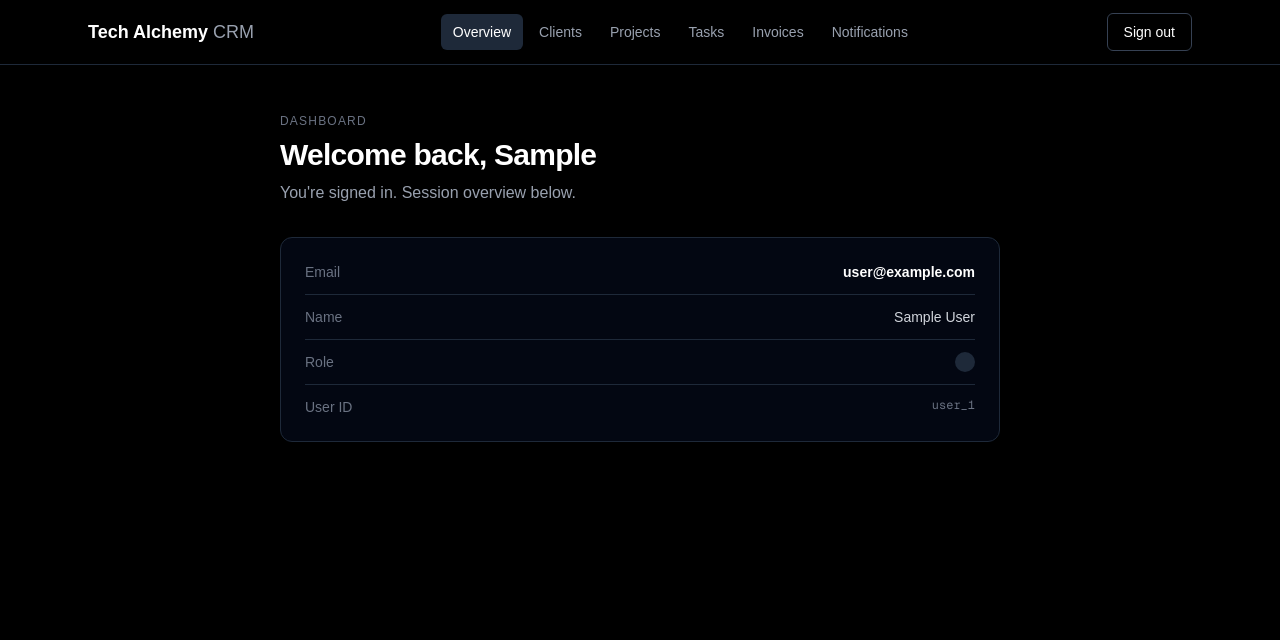
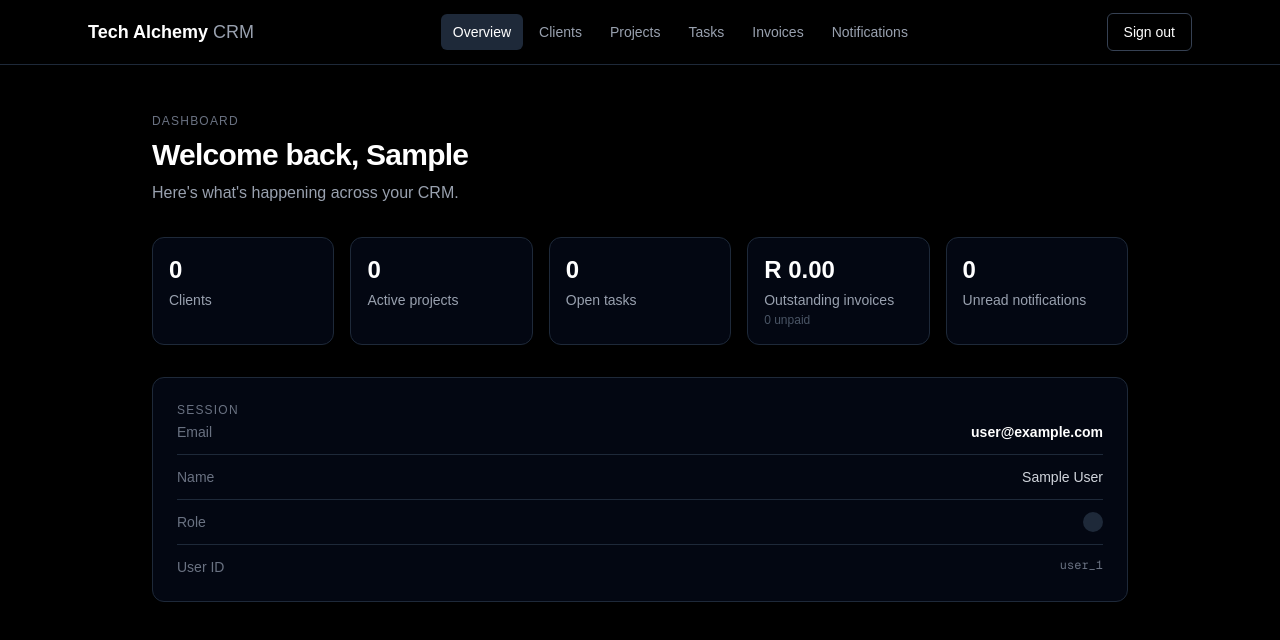
Before and after one commit to keketsoleu25/tech-alchemy-crm, a Next.js app: page /dashboard in a window 1280 px wide. Shown: the top 640 px of the page. Built offline with nearby package versions, Linux system fonts and the light colour scheme; no server answers; the database is empty; sample sign-in values are in the browser's storage.

Commit message:
feat(dashboard): add live stats cards for clients, projects, tasks, invoices, notifications

```diff
--- a/app/dashboard/page.tsx
+++ b/app/dashboard/page.tsx
@@ -1,13 +1,84 @@
 import Link from "next/link";
 import { auth } from "@/lib/auth";
 import { redirect } from "next/navigation";
+import { prisma } from "@/lib/prisma";
+
+function money(n: number) {
+  return `R ${n.toLocaleString(undefined, {
+    minimumFractionDigits: 2,
+    maximumFractionDigits: 2,
+  })}`;
+}
 
 export default async function DashboardPage() {
   const session = await auth();
   if (!session?.user) redirect("/login");
 
+  const userId = session.user.id;
+
+  const [
+    clientCount,
+    activeProjectCount,
+    openTaskCount,
+    unpaidInvoices,
+    unreadNotificationCount,
+  ] = await Promise.all([
+    prisma.client.count({ where: { userId } }),
+    prisma.project.count({
+      where: { userId, status: { in: ["PLANNING", "ACTIVE"] } },
+    }),
+    prisma.task.count({
+      where: { userId, status: { in: ["TODO", "IN_PROGRESS"] } },
+    }),
+    prisma.invoice.findMany({
+      where: { userId, status: { in: ["DRAFT", "SENT", "OVERDUE"] } },
+      include: { lineItems: true },
+    }),
+    prisma.notification.count({
+      where: { userId, readAt: null, deletedAt: null },
+    }),
+  ]);
+
+  const outstandingTotal = unpaidInvoices.reduce((sum, inv) => {
+    const subtotal = inv.lineItems.reduce(
+      (s, li) => s + Number(li.quantity) * Number(li.unitPrice),
+      0
+    );
+    const tax = subtotal * (Number(inv.taxRate ?? 0) / 100);
+    return sum + subtotal + tax;
+  }, 0);
+
+  const stats = [
+    {
+      label: "Clients",
+      value: clientCount,
+      href: "/dashboard/clients",
+    },
+    {
+      label: "Active projects",
+      value: activeProjectCount,
+      href: "/dashboard/projects",
+    },
+    {
+      label: "Open tasks",
+      value: openTaskCount,
+      href: "/dashboard/tasks",
+    },
+    {
+      label: "Outstanding invoices",
+      value: money(outstandingTotal),
+      sublabel: `${unpaidInvoices.length} unpaid`,
+      href: "/dashboard/invoices",
+    },
+    {
+      label: "Unread notifications",
+      value: unreadNotificationCount,
+      href: "/dashboard/notifications",
+    },
+  ];
+
   return (
-    <div className="max-w-3xl mx-auto px-6 py-12">
+    <div className="max-w-5xl mx-auto px-6 py-12">
       <p className="mb-2 text-xs font-medium uppercase tracking-widest text-gray-500">
         Dashboard
       </p>
@@ -16,10 +87,29 @@ export default async function DashboardPage() {
         {session.user.name ? `, ${session.user.name.split(" ")[0]}` : ""}
       </h1>
       <p className="mt-2 text-gray-400">
-        You&apos;re signed in. Session overview below.
+        Here&apos;s what&apos;s happening across your CRM.
       </p>
 
+      <div className="mt-8 grid grid-cols-2 sm:grid-cols-3 lg:grid-cols-5 gap-4">
+        {stats.map((stat) => (
+          <Link
+            key={stat.label}
+            href={stat.href}
+            className="rounded-xl border border-gray-800 bg-gray-950 p-4 hover:border-gray-700 hover:bg-gray-900 transition-colors"
+          >
+            <p className="text-2xl font-bold text-white">{stat.value}</p>
+            <p className="text-sm text-gray-400 mt-1">{stat.label}</p>
+            {stat.sublabel && (
+              <p className="text-xs text-gray-600 mt-0.5">{stat.sublabel}</p>
+            )}
+          </Link>
+        ))}
+      </div>
+
       <div className="mt-8 space-y-3 rounded-xl border border-gray-800 bg-gray-950 p-6">
+        <p className="text-xs font-medium uppercase tracking-widest text-gray-500 mb-1">
+          Session
+        </p>
         <div className="flex justify-between text-sm">
           <span className="text-gray-500">Email</span>
           <strong className="text-white">{session.user.email}</strong>
@@ -48,7 +138,10 @@ export default async function DashboardPage() {
       {session.user.role === "ADMIN" && (
         <p className="mt-6 text-sm text-gray-500">
           Admin privileges enabled.{" "}
-          <Link href="/admin" className="underline underline-offset-4 text-gray-300 hover:text-white">
+          <Link
+            href="/admin"
+            className="underline underline-offset-4 text-gray-300 hover:text-white"
+          >
             Open admin panel
           </Link>
         </p>
```
